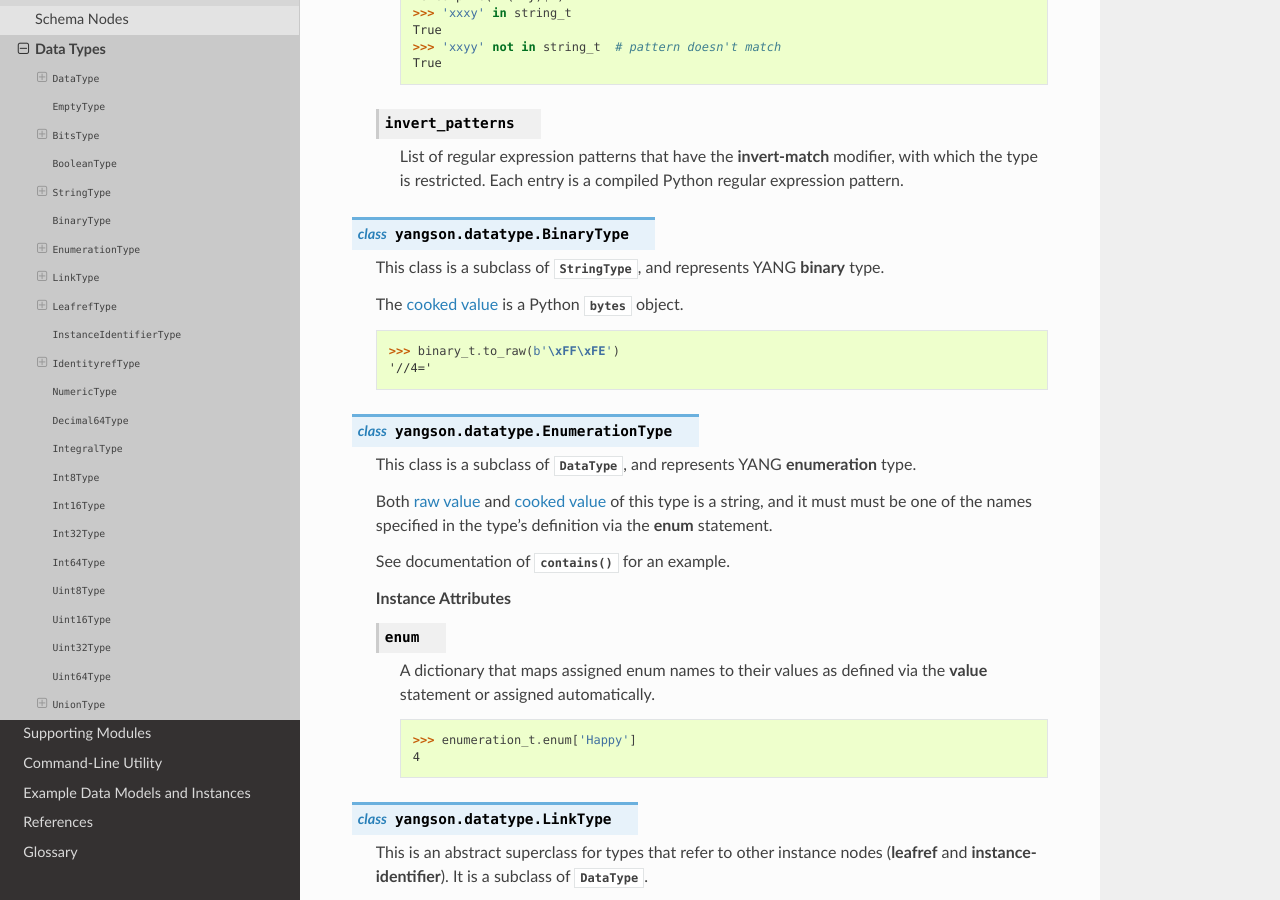
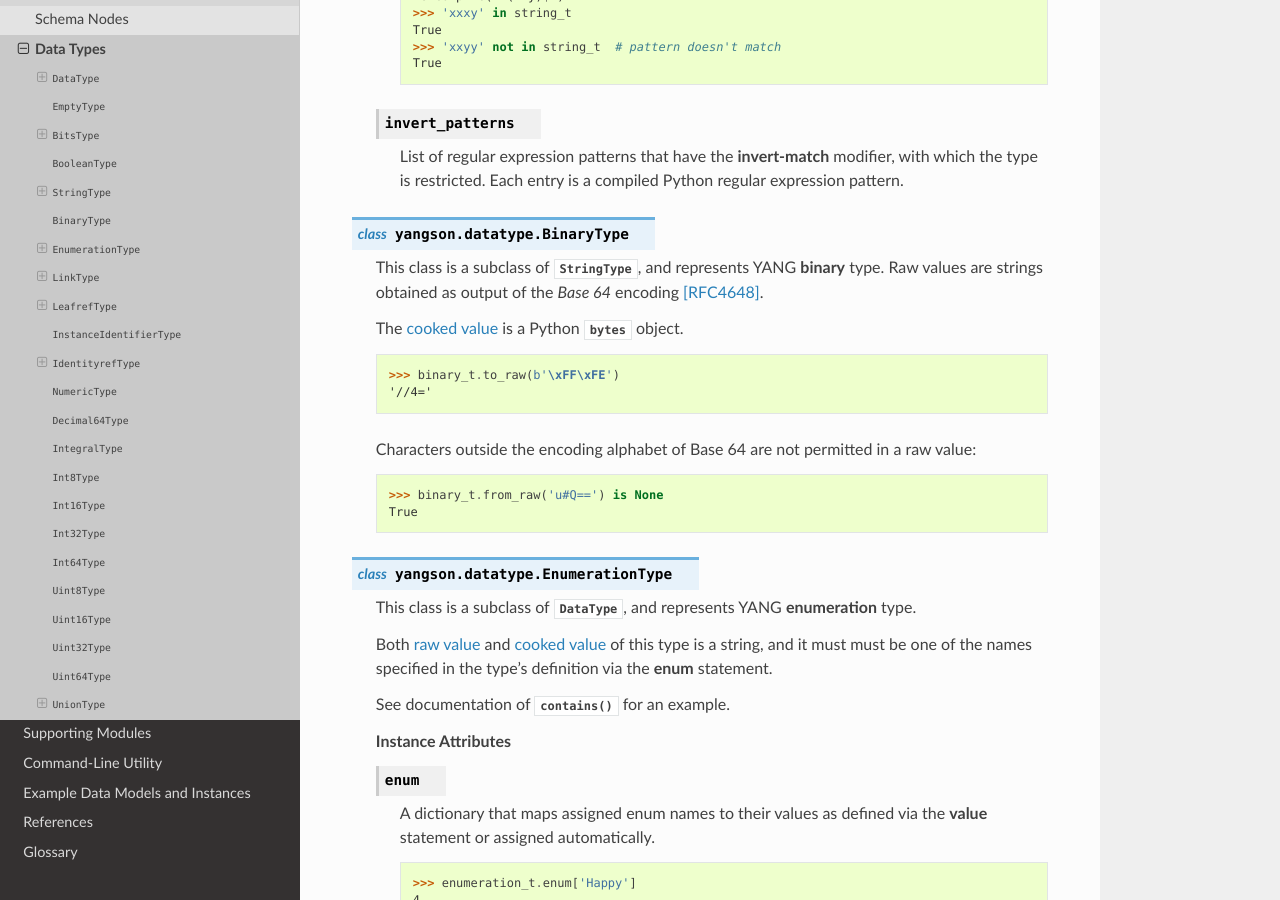
Before and after one commit to CZ-NIC/yangson, a Sphinx documentation site: the page built from docs/datatype.rst, in a window 1280 px wide and 900 px high, scrolled down 5628 px. Built offline with Sphinx 7.4.7 and the Read the Docs theme 2.0.0, drawn with Linux system fonts in a browser that asks for light colours.

Commit message:
Handle non-alphabet characters in base64 encoding

```diff
--- a/docs/datatype.rst
+++ b/docs/datatype.rst
@@ -1,7 +1,6 @@
 **********
 Data Types
 **********
-
 
 .. module:: yangson.datatype
    :synopsis: Classes representing YANG data types
@@ -343,8 +342,9 @@ all :class:`~.schemanode.TerminalNode` instances.
 
 .. class:: BinaryType
 
-   This class is a subclass of :class:`StringType`, and represents YANG
-   **binary** type.
+   This class is a subclass of :class:`StringType`, and represents
+   YANG **binary** type. Raw values are strings obtained as output of
+   the *Base 64* encoding [RFC4648]_.
 
    The :term:`cooked value` is a Python :class:`bytes` object.
 
@@ -352,6 +352,14 @@ all :class:`~.schemanode.TerminalNode` instances.
 
       >>> binary_t.to_raw(b'\xFF\xFE')
       '//4='
+
+   Characters outside the encoding alphabet of Base 64 are not
+   permitted in a raw value:
+
+   .. doctest::
+
+      >>> binary_t.from_raw('u#Q==') is None
+      True
 
 .. class:: EnumerationType
 
```
Also changed, not shown: 1 other file.
